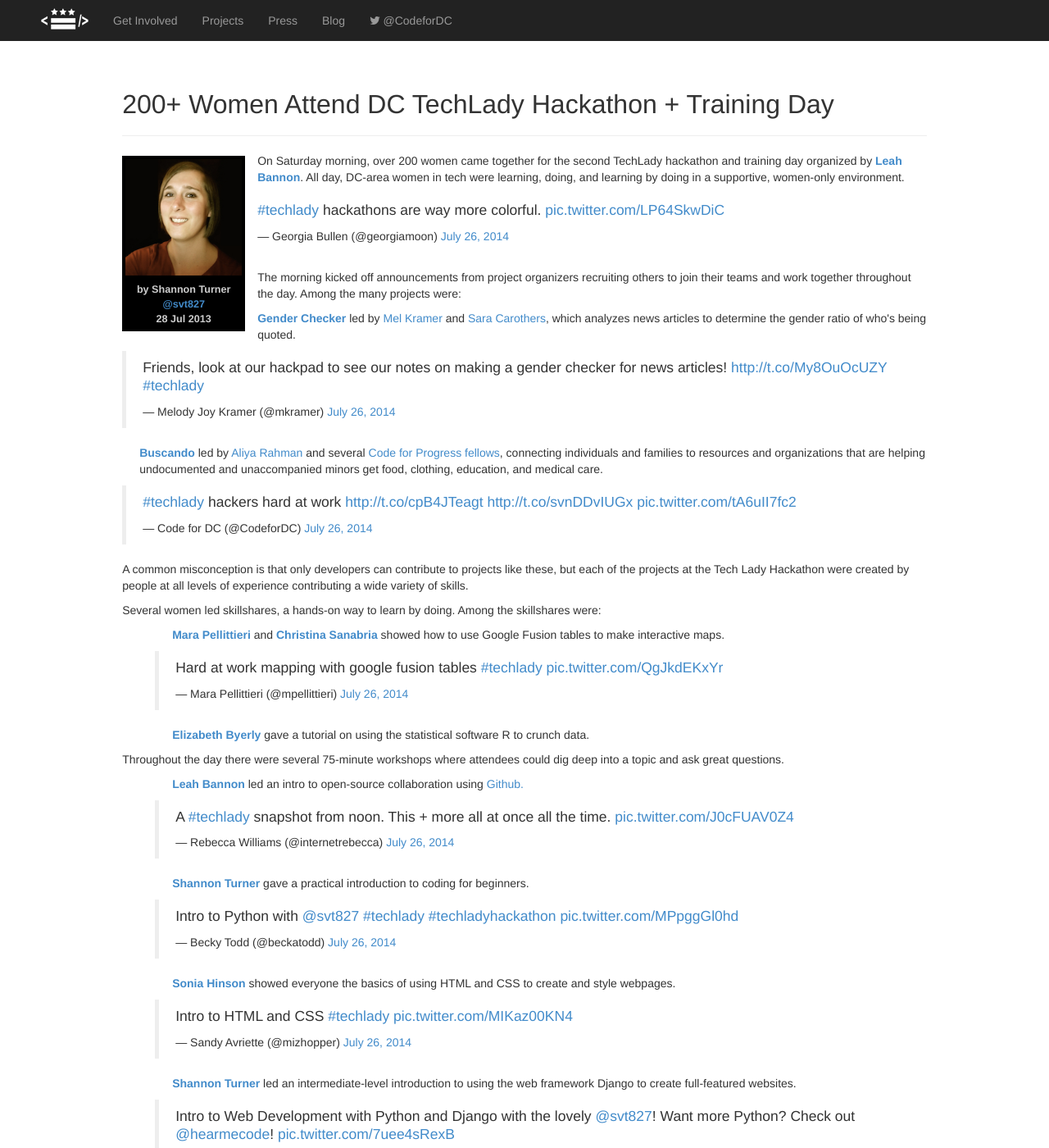
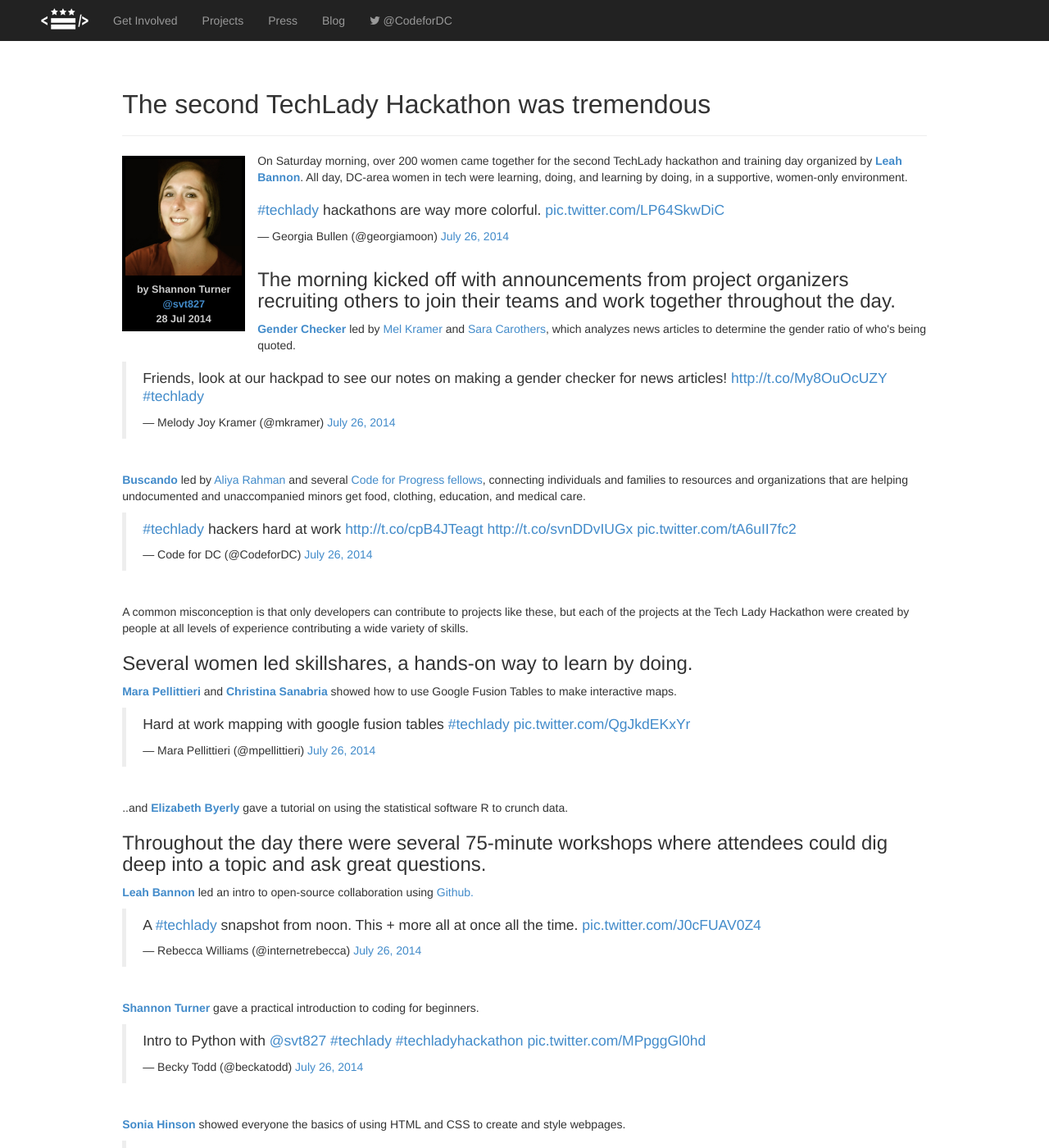
Before and after one commit to civictechdc/codefordc.github.com, a Jekyll site: the page built from blog/_posts/2014-07-28-techlady-hackathon-recap.html, in a window 1280 px wide and 1400 px high. Shown: the whole window at 82% size. Built offline with Jekyll 4.4.1, drawn with Linux system fonts in a browser that asks for light colours; nearby versions of some CDN libraries; Markdown is read by kramdown in place of the engine named in the settings; comment, search, counter and statistics services are not loaded; some of the changed text lies outside the part shown.

Commit message:
adding Shannon's TLH2 write-up, minor blogpost changes, copy edits

```diff
--- a/_layouts/post.html
+++ b/_layouts/post.html
@@ -32,7 +32,7 @@
 				</div>
 				{{ content }}
 				<br/>
-				<p>Talk back to us on Twitter using <a href="https://twitter.com/search?q=%23codefordc&f=realtime" target="_blank">#CodeForDC</a></p>
+				<p>Talk back to us on Twitter at <a href="https://twitter.com/search?q=codefordc&f=realtime" target="_blank">@CodeForDC</a></p>
 			</div>
 			<div class="col-lg-12 post-footer">
 				<hr/>
--- a/blog/_posts/2014-07-28-techlady-hackathon-recap.html
+++ b/blog/_posts/2014-07-28-techlady-hackathon-recap.html
@@ -1,71 +1,112 @@
 ---
 layout: post
-title:  "200+ Women Attend DC TechLady Hackathon + Training Day"
+title:  "The second TechLady Hackathon was tremendous"
 post_author: "Shannon Turner"
 post_twitter: "@svt827"
 post_avatar: "shannon-turner.jpeg"
-date:   2013-07-28 12:15:00
+date:   2014-07-28 12:15:00
 categories: blog
 ---
 
 <p>
-    On Saturday morning, over 200 women came together for the second TechLady hackathon and training day organized by <b><a href="https://twitter.com/leahbannon">Leah Bannon</a></b>. All day, DC-area women in tech were learning, doing, and learning by doing in a supportive, women-only environment.
+    On Saturday morning, over 200 women came together for the second TechLady hackathon and training day organized by <b><a href="https://twitter.com/leahbannon">Leah Bannon</a></b>. All day, DC-area women in tech were learning, doing, and learning by doing, in a supportive, women-only environment.
 
-    <blockquote class="twitter-tweet" data-partner="tweetdeck"><p><a href="https://twitter.com/hashtag/techlady?src=hash">#techlady</a> hackathons are way more colorful. <a href="http://t.co/LP64SkwDiC">pic.twitter.com/LP64SkwDiC</a></p>&mdash; Georgia Bullen (@georgiamoon) <a href="https://twitter.com/georgiamoon/statuses/493126735102091264">July 26, 2014</a></blockquote>
+    <blockquote class="twitter-tweet" data-partner="tweetdeck">
+        <p>
+            <a href="https://twitter.com/hashtag/techlady?src=hash">#techlady</a> hackathons are way more colorful. <a href="http://t.co/LP64SkwDiC">pic.twitter.com/LP64SkwDiC</a>
+        </p>
+        &mdash; Georgia Bullen (@georgiamoon) <a href="https://twitter.com/georgiamoon/statuses/493126735102091264">July 26, 2014</a>
+    </blockquote>
+</p>
+
+<h3>
+    The morning kicked off with announcements from project organizers recruiting others to join their teams and work together throughout the day.
+</h3>
+
+<p>
+    <b><a href="https://github.com/melodykramer/genderchecker-">Gender Checker</a></b> led by <a href="https://twitter.com/mkramer">Mel Kramer</a> and <a href="https://twitter.com/sLcarothers">Sara Carothers</a>, which analyzes news articles to determine the gender ratio of who's being quoted.
+
+    <blockquote class="twitter-tweet" lang="en">
+        <p>
+            Friends, look at our hackpad to see our notes on making a gender checker for news articles! <a href="http://t.co/My8OuOcUZY">http://t.co/My8OuOcUZY</a> <a href="https://twitter.com/hashtag/techlady?src=hash">#techlady</a>
+        </p>
+        &mdash; Melody Joy Kramer (@mkramer) <a href="https://twitter.com/mkramer/statuses/493063691685081088">July 26, 2014</a>
+    </blockquote>
 </p>
 
 <p>
-    The morning kicked off announcements from project organizers recruiting others to join their teams and work together throughout the day. Among the many projects were:
+    <br/><b><a href="https://techlady.hackpad.com/Buscando-Resources-for-Undocumented-Minors-jDPRraJ3O3F">Buscando</a></b> led by <a href="https://twitter.com/AliyaRahman">Aliya Rahman</a> and several <a href="https://twitter.com/codeforprogress">Code for Progress fellows</a>, connecting individuals and families to resources and organizations that are helping undocumented and unaccompanied minors get food, clothing, education, and medical care.
+
+    <blockquote class="twitter-tweet" lang="en">
+        <p>
+            <a href="https://twitter.com/hashtag/techlady?src=hash">#techlady</a> hackers hard at work <a href="http://t.co/cpB4JTeagt">http://t.co/cpB4JTeagt</a> <a href="http://t.co/svnDDvIUGx">http://t.co/svnDDvIUGx</a> <a href="http://t.co/tA6uII7fc2">pic.twitter.com/tA6uII7fc2</a>
         </p>
-        <p style="padding-left: 1.5em;"><b><a href="https://github.com/melodykramer/genderchecker-">Gender Checker</a></b> led by <a href="https://twitter.com/mkramer">Mel Kramer</a> and <a href="https://twitter.com/sLcarothers">Sara Carothers</a>, which analyzes news articles to determine the gender ratio of who's being quoted.
-        <blockquote class="twitter-tweet" lang="en"><p>Friends, look at our hackpad to see our notes on making a gender checker for news articles! <a href="http://t.co/My8OuOcUZY">http://t.co/My8OuOcUZY</a> <a href="https://twitter.com/hashtag/techlady?src=hash">#techlady</a></p>&mdash; Melody Joy Kramer (@mkramer) <a href="https://twitter.com/mkramer/statuses/493063691685081088">July 26, 2014</a></blockquote>
-        </p>
-        <p style="padding-left: 1.5em;"><b><a href="https://techlady.hackpad.com/Buscando-Resources-for-Undocumented-Minors-jDPRraJ3O3F">Buscando</a></b> led by <a href="https://twitter.com/AliyaRahman">Aliya Rahman</a> and several <a href="https://twitter.com/codeforprogress">Code for Progress fellows</a>, connecting individuals and families to resources and organizations that are helping undocumented and unaccompanied minors get food, clothing, education, and medical care.
-        <blockquote class="twitter-tweet" lang="en"><p><a href="https://twitter.com/hashtag/techlady?src=hash">#techlady</a> hackers hard at work <a href="http://t.co/cpB4JTeagt">http://t.co/cpB4JTeagt</a> <a href="http://t.co/svnDDvIUGx">http://t.co/svnDDvIUGx</a> <a href="http://t.co/tA6uII7fc2">pic.twitter.com/tA6uII7fc2</a></p>&mdash; Code for DC (@CodeforDC) <a href="https://twitter.com/CodeforDC/statuses/493094003370627073">July 26, 2014</a></blockquote>
-        </p>
-    </ul>
-<p>
-    A common misconception is that only developers can contribute to projects like these, but each of the projects at the Tech Lady Hackathon were created by people at all levels of experience contributing a wide variety of skills.
+        &mdash; Code for DC (@CodeforDC) <a href="https://twitter.com/CodeforDC/statuses/493094003370627073">July 26, 2014</a>
+    </blockquote>
 </p>
 
-<p>
-    Several women led skillshares, a hands-on way to learn by doing. Among the skillshares were:
-</p>
-    <ul>
-        <p style="padding-left: 1.5em;"><b><a href="https://twitter.com/mpellittieri">Mara Pellittieri</a></b> and <b><a href="https://twitter.com/CMsanabria">Christina Sanabria</a></b> showed how to use Google Fusion tables to make interactive maps.<blockquote class="twitter-tweet" lang="en"><p>Hard at work mapping with google fusion tables <a href="https://twitter.com/hashtag/techlady?src=hash">#techlady</a> <a href="http://t.co/QgJkdEKxYr">pic.twitter.com/QgJkdEKxYr</a></p>&mdash; Mara Pellittieri (@mpellittieri) <a href="https://twitter.com/mpellittieri/statuses/493086952493551617">July 26, 2014</a></blockquote>
-        </p>
-        <p style="padding-left: 1.5em;"><b><a href="https://github.com/ElizabethAB">Elizabeth Byerly</a></b> gave a tutorial on using the statistical software R to crunch data.</p>
 </ul>
 
 <p>
-    Throughout the day there were several 75-minute workshops where attendees could dig deep into a topic and ask great questions.
+    <br/>A common misconception is that only developers can contribute to projects like these, but each of the projects at the Tech Lady Hackathon were created by people at all levels of experience contributing a wide variety of skills.
 </p>
 
-    <ul>
-        <p style="padding-left: 1.5em;"><b><a href="https://twitter.com/leahbannon">Leah Bannon</a></b> led an intro to open-source collaboration using <a href="">Github.</a>
-        <blockquote class="twitter-tweet" lang="en"><p>A <a href="https://twitter.com/hashtag/techlady?src=hash">#techlady</a> snapshot from noon. This + more all at once all the time. <a href="http://t.co/J0cFUAV0Z4">pic.twitter.com/J0cFUAV0Z4</a></p>&mdash; Rebecca Williams (@internetrebecca) <a href="https://twitter.com/internetrebecca/statuses/493063721594662912">July 26, 2014</a></blockquote></p>
-        <p style="padding-left: 1.5em;"><b><a href="https://twitter.com/svt827">Shannon Turner</a></b> gave a practical introduction to coding for beginners.<blockquote class="twitter-tweet" lang="en"><p>Intro to Python with <a href="https://twitter.com/svt827">@svt827</a> <a href="https://twitter.com/hashtag/techlady?src=hash">#techlady</a> <a href="https://twitter.com/hashtag/techladyhackathon?src=hash">#techladyhackathon</a> <a href="http://t.co/MPpggGl0hd">pic.twitter.com/MPpggGl0hd</a></p>&mdash; Becky Todd (@beckatodd) <a href="https://twitter.com/beckatodd/statuses/493052318922047488">July 26, 2014</a></blockquote>
+<h3>
+    Several women led skillshares, a hands-on way to learn by doing.
+</h3>
+
+<p>
+    <b><a href="https://twitter.com/mpellittieri">Mara Pellittieri</a></b> and <b><a href="https://twitter.com/CMsanabria">Christina Sanabria</a></b> showed how to use Google Fusion Tables to make interactive maps.
+
+    <blockquote class="twitter-tweet" lang="en">
+        <p>
+            Hard at work mapping with google fusion tables <a href="https://twitter.com/hashtag/techlady?src=hash">#techlady</a> <a href="http://t.co/QgJkdEKxYr">pic.twitter.com/QgJkdEKxYr</a>
+        </p>&mdash; Mara Pellittieri (@mpellittieri) <a href="https://twitter.com/mpellittieri/statuses/493086952493551617">July 26, 2014</a>
+    </blockquote>
 </p>
-        <p style="padding-left: 1.5em;"><b><a href="https://twitter.com/SoniaHinson">Sonia Hinson</a></b> showed everyone the basics of using HTML and CSS to create and style webpages.
+<p>
+    <br/>..and
+    <b><a href="https://github.com/ElizabethAB">Elizabeth Byerly</a></b> gave a tutorial on using the statistical software R to crunch data.
+</p>
+
+<h3>
+    Throughout the day there were several 75-minute workshops where attendees could dig deep into a topic and ask great questions.
+</h3>
+
+<p><b><a href="https://twitter.com/leahbannon">Leah Bannon</a></b> led an intro to open-source collaboration using <a href="http://www.github.com">Github.</a>
+    <blockquote class="twitter-tweet" lang="en"><p>A <a href="https://twitter.com/hashtag/techlady?src=hash">#techlady</a> snapshot from noon. This + more all at once all the time. <a href="http://t.co/J0cFUAV0Z4">pic.twitter.com/J0cFUAV0Z4</a></p>&mdash; Rebecca Williams (@internetrebecca) <a href="https://twitter.com/internetrebecca/statuses/493063721594662912">July 26, 2014</a></blockquote>
+</p>
+
+
+<p>
+<br/><b><a href="https://twitter.com/svt827">Shannon Turner</a></b> gave a practical introduction to coding for beginners.<blockquote class="twitter-tweet" lang="en"><p>Intro to Python with <a href="https://twitter.com/svt827">@svt827</a> <a href="https://twitter.com/hashtag/techlady?src=hash">#techlady</a> <a href="https://twitter.com/hashtag/techladyhackathon?src=hash">#techladyhackathon</a> <a href="http://t.co/MPpggGl0hd">pic.twitter.com/MPpggGl0hd</a></p>&mdash; Becky Todd (@beckatodd) <a href="https://twitter.com/beckatodd/statuses/493052318922047488">July 26, 2014</a></blockquote>
+</p>
+
+<p><br/><b><a href="https://twitter.com/SoniaHinson">Sonia Hinson</a></b> showed everyone the basics of using HTML and CSS to create and style webpages.
 <blockquote class="twitter-tweet" lang="en"><p>Intro to HTML and CSS <a href="https://twitter.com/hashtag/techlady?src=hash">#techlady</a> <a href="http://t.co/MIKaz00KN4">pic.twitter.com/MIKaz00KN4</a></p>&mdash; Sandy Avriette (@mizhopper) <a href="https://twitter.com/mizhopper/statuses/493098771564474368">July 26, 2014</a></blockquote>
 </p>
-        <p style="padding-left: 1.5em;"><b><a href="https://twitter.com/svt827">Shannon Turner</a></b> led an intermediate-level introduction to using the web framework Django to create full-featured websites.
+
+<p><br/><b><a href="https://twitter.com/svt827">Shannon Turner</a></b> led an intermediate-level introduction to using the web framework Django to create full-featured websites.
 <blockquote class="twitter-tweet" lang="en"><p>Intro to Web Development with Python and Django with the lovely <a href="https://twitter.com/svt827">@svt827</a>! Want more Python? Check out <a href="https://twitter.com/hearmecode">@hearmecode</a>! <a href="http://t.co/7uee4sRexB">pic.twitter.com/7uee4sRexB</a></p>&mdash; DCFemTech (@DCFemTech) <a href="https://twitter.com/DCFemTech/statuses/493081244004282368">July 26, 2014</a></blockquote>
 </p>
-        <p style="padding-left: 1.5em;"><b><a href="https://twitter.com/antheaws">Anthea Watson Strong</a></b> gave a crash course in keeping your projects on track and on time using effective project management techniques.
+
+<p><br/><b><a href="https://twitter.com/antheaws">Anthea Watson Strong</a></b> gave a crash course in keeping your projects on track and on time using effective project management techniques.
 <blockquote class="twitter-tweet" lang="en"><p><a href="https://twitter.com/elle_mccann">@elle_mccann</a> <a href="https://twitter.com/google">@google</a> watching <a href="https://twitter.com/antheaws">@antheaws</a> schoolin&#39; us in baller project management!</p>&mdash; Sabrina Hersi Issa (@beingbrina) <a href="https://twitter.com/beingbrina/statuses/493112382865285121">July 26, 2014</a></blockquote>
 </p>
-        <p style="padding-left: 1.5em;"><b><a href="https://twitter.com/rachel_shorey">Rachel Shorey</a></b> guided attendees through SQL and how to use it for managing databases.
+
+<p><br/><b><a href="https://twitter.com/rachel_shorey">Rachel Shorey</a></b> guided attendees through SQL and how to use it for managing databases.
 <blockquote class="twitter-tweet" lang="en"><p>This many people are learning databases and SQL with the awesome <a href="https://twitter.com/rachel_shorey">@rachel_shorey</a>! <a href="https://twitter.com/hashtag/techlady?src=hash">#techlady</a> <a href="http://t.co/tpT7vLiKTC">pic.twitter.com/tpT7vLiKTC</a></p>&mdash; DCFemTech (@DCFemTech) <a href="https://twitter.com/DCFemTech/statuses/493117441749553153">July 26, 2014</a></blockquote>
 </p>
-    </ul>
+
+<h3>
+    The day was structured like a Choose Your Own Adventure book, where women were free to attend workshops and skillshares, work on projects, and meet other inspiring tech ladies without feeling "locked in" to any choice throughout the day.
+</h3>
 <p>
-    The day was structured like a Choose Your Own Adventure book, where women were free to attend workshops and skillshares, work on projects, and meet other inspiring tech ladies without feeling "locked in" to any choice throughout the day.
-
     <blockquote class="twitter-tweet" lang="en"><p>After a productive day of learning. Go us! <a href="https://twitter.com/hashtag/techlady?src=hash">#techlady</a> <a href="https://twitter.com/hashtag/hackathon?src=hash">#hackathon</a> <a href="http://t.co/DicNnKgubc">pic.twitter.com/DicNnKgubc</a></p>&mdash; LornyElle (@lornyelle) <a href="https://twitter.com/lornyelle/statuses/493130369843994625">July 26, 2014</a></blockquote>
 </p>
 
 <p>
+    <br/>
     One room was set aside for drop-in mentoring sessions, where women sought out one another's advice on topics ranging from how to land a tech job to how to get started on personal projects.
 </p>
 
@@ -77,22 +118,28 @@
 </p>
 
 <p>
+    <br/>
     My favorite part about the event is the community that's formed since the <a href="http://codefordc.org/blog/2013/12/12/techlady-hackathon-recap.html">first one in December.</a> Collectively we have a tremendous amount of talent and expertise, and it's been incredible to learn so much from everyone else in the community.
 
     <blockquote class="twitter-tweet" lang="en"><p><a href="https://twitter.com/codeforprogress">@codeforprogress</a> &#39;s Angie gives an impromptu wireframe lesson at <a href="https://twitter.com/hashtag/techlady?src=hash">#techlady</a> hackathon! <a href="http://t.co/1bA7qWGtFy">pic.twitter.com/1bA7qWGtFy</a></p>&mdash; Kate Pazoles (@katepazoles) <a href="https://twitter.com/katepazoles/statuses/493086376649175040">July 26, 2014</a></blockquote>
 </p>
 
 <p>
+    <br/>
     Special thanks to Google for hosting in their beautiful DC office and providing food and space;
+
     <blockquote class="twitter-tweet" lang="en"><p><a href="https://twitter.com/hashtag/techlady?src=hash">#techlady</a> - ies who lunch <a href="http://t.co/G9h9mj7xAQ">pic.twitter.com/G9h9mj7xAQ</a></p>&mdash; Lizzie Ellis (@lizmeister321) <a href="https://twitter.com/lizmeister321/statuses/493077465762254848">July 26, 2014</a></blockquote>
 
+    <br/>
     Mapbox for hosting the pre-party (all genders welcome) on Friday night;
     <blockquote class="twitter-tweet" lang="en"><p>Tech-ladies hackathon preparty at <a href="https://twitter.com/Mapbox">@mapbox</a> garage <a href="http://t.co/YbCUACumlc">pic.twitter.com/YbCUACumlc</a></p>&mdash; Tatiana VC (@tatsvc) <a href="https://twitter.com/tatsvc/statuses/492838616012685312">July 26, 2014</a></blockquote>
 
+    <br/>
     DC FemTech (a collective of dozens of DC-area women in tech groups) for promoting the event;
     <blockquote class="twitter-tweet" data-partner="tweetdeck"><p>Over 250+ attendees at the <a href="https://twitter.com/hashtag/techladyhackathon?src=hash">#techladyhackathon</a>. We are just beginning a code filled day! <a href="http://t.co/Rvd8elTLvz">http://t.co/Rvd8elTLvz</a> <a href="http://t.co/7nqWiPw9Ld">pic.twitter.com/7nqWiPw9Ld</a></p>&mdash; DCFemTech (@DCFemTech) <a href="https://twitter.com/DCFemTech/statuses/493047369303613440">July 26, 2014</a></blockquote>
 
-    and all of the volunteers, leaders, and attendees who gave their time and expertise to make this event successful.
+    </br>
+    ..and all of the volunteers, leaders, and attendees who gave their time and expertise to make this event successful.
 </p>
 
 <p>
--- a/blog/index.html
+++ b/blog/index.html
@@ -10,7 +10,7 @@
 
 <div class="col-lg-1"></div>
 <div class="col-lg-10 starter-template">
-<p class="lead">Talk back to us on Twitter using <a href="https://twitter.com/search?q=%23codefordc&f=realtime" target="_blank">#CodeForDC</a></p>
+<p class="lead">Talk back to us on Twitter at <a href="https://twitter.com/search?q=codefordc&f=realtime" target="_blank">@CodeForDC</a></p>
 	{% for post in site.posts %}
 		{% if post.categories contains 'blog' %}
             <div class="post stub">
--- a/index.html
+++ b/index.html
@@ -38,7 +38,7 @@
 					<div class="col-lg-6 announcement-content">
 
 						<p>
-Women in technology for the win! Whether you're a hacker or an activist, a strategist or a nerd, we're excited to see you today for the #TechLady Hackathon.
+Women in technology for the win! Whether you're a hacker or an activist, a strategist or a nerd, thanks for making the #TechLady Hackathon tremendous!
 <br/>
 <br/>
 <b>What happens next?</b>
```
Lines whose indentation alone changed are shown as unchanged.
